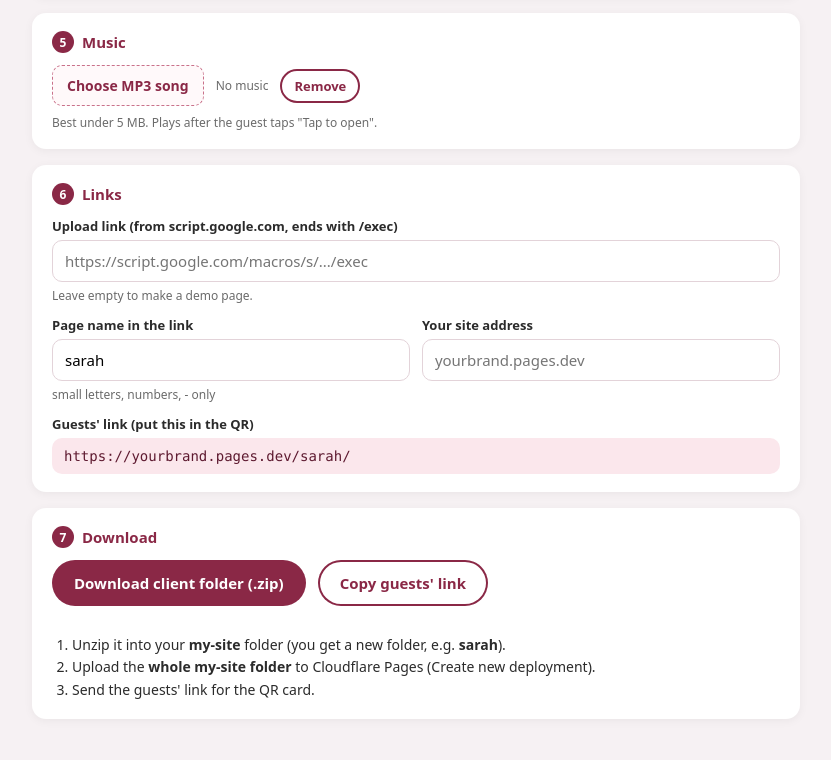
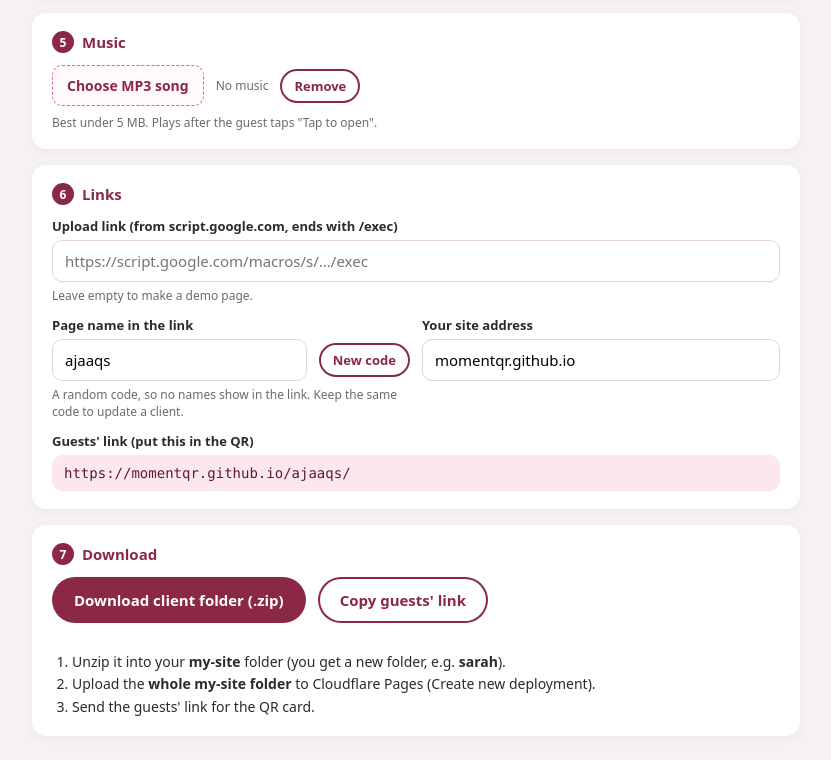
Before and after one commit to momentqr/momentqr.github.io, a plain HTML site: page setup/index.html in a window 1280 px wide. Shown: the part 1021-1781 px from the top of the page, without its empty margins (32-863 px from the left). Drawn offline with nearby package versions, Linux system fonts and the light colour scheme; a web font is replaced by a local one.

Commit message:
Add files via upload

```diff
--- a/setup/index.html
+++ b/setup/index.html
@@ -62,7 +62,7 @@ ol.next{margin:8px 0 0;padding-left:20px;font-size:14px;line-height:1.6}
   <div class="box">
     <h2><span>1</span>Birthday details</h2>
     <div class="row">
-      <div class="field"><label for="name">Name</label><input type="text" id="name" value="Sarah" maxlength="30"></div>
+      <div class="field"><label for="name">Name</label><input type="text" id="name" value="" placeholder="e.g. Aisyah" maxlength="30"></div>
       <div class="field"><label for="title">Title</label><input type="text" id="title" value="Sweet Birthday" maxlength="40"><span class="help">e.g. Sweet 16, 7th Birthday</span></div>
       <div class="field"><label for="date">Date</label><input type="text" id="date" value="12 December 2026" maxlength="40"></div>
       <div class="field"><label for="invite">Small line on top</label><input type="text" id="invite" value="You're invited to" maxlength="40"></div>
@@ -118,8 +118,8 @@ ol.next{margin:8px 0 0;padding-left:20px;font-size:14px;line-height:1.6}
     <h2><span>6</span>Links</h2>
     <div class="row">
       <div class="field full"><label for="upload">Upload link (from script.google.com, ends with /exec)</label><input type="url" id="upload" placeholder="https://script.google.com/macros/s/.../exec"><span class="help">Leave empty to make a demo page.</span></div>
-      <div class="field"><label for="slug">Page name in the link</label><input type="text" id="slug" value="sarah" maxlength="40"><span class="help">small letters, numbers, - only</span></div>
-      <div class="field"><label for="site">Your site address</label><input type="text" id="site" placeholder="yourbrand.pages.dev"></div>
+      <div class="field"><label for="slug">Page name in the link</label><div class="inline"><input type="text" id="slug" value="" maxlength="40" style="flex:1;min-width:120px"><button type="button" class="btn sec" id="newCode" style="padding:8px 14px;min-height:0;font-size:13px">New code</button></div><span class="help">A random code, so no names show in the link. Keep the same code to update a client.</span></div>
+      <div class="field"><label for="site">Your site address</label><input type="text" id="site" value="momentqr.github.io" placeholder="momentqr.github.io"></div>
       <div class="field full"><label>Guests' link (put this in the QR)</label><div class="linkbox" id="finalLink"></div></div>
     </div>
   </div>
@@ -154,9 +154,14 @@ ol.next{margin:8px 0 0;padding-left:20px;font-size:14px;line-height:1.6}
   const FONTS = 'https://fonts.googleapis.com/css2?family=Great+Vibes&family=Playfair+Display:ital,wght@0,500;0,600;1,500&family=Pinyon+Script&family=Cormorant+Garamond:ital,wght@0,500;0,600;1,500&family=Fredoka:wght@400;500;600;700&family=Nunito:wght@400;600;700&display=swap';
 
   const slugify = s => s.toLowerCase().normalize('NFKD').replace(/[̀-ͯ]/g,'').replace(/[^a-z0-9]+/g,'-').replace(/^-+|-+$/g,'').slice(0,40);
-  let slugTouched = false;
-  $('slug').addEventListener('input', () => { slugTouched = true; $('slug').value = slugify($('slug').value) || ''; update(); });
-  $('name').addEventListener('input', () => { if (!slugTouched) $('slug').value = slugify($('name').value); });
+  function randomCode(){
+    const a = 'abcdefghjkmnpqrstuvwxyz23456789'; let c = '';
+    const r = new Uint32Array(6); crypto.getRandomValues(r);
+    r.forEach(n => c += a[n % a.length]); return c;
+  }
+  $('slug').value = randomCode();
+  $('slug').addEventListener('input', () => { $('slug').value = slugify($('slug').value) || ''; update(); });
+  $('newCode').onclick = () => { $('slug').value = randomCode(); update(); };
 
   function val(id){ return $(id).value.trim(); }
   function radio(name){ const r = document.querySelector('input[name="'+name+'"]:checked'); return r ? r.value : ''; }
@@ -216,7 +221,7 @@ ol.next{margin:8px 0 0;padding-left:20px;font-size:14px;line-height:1.6}
     let bg = bgChoice;
     if (bgChoice === 'own') bg = files.ownBg ? (forPreview ? files.ownBgUrl : 'bg.jpg') : '';
     else if (forPreview && bg) bg = ROOT + bg.replace('../','');
-    let photo = files.photo ? (forPreview ? files.photoUrl : 'photo.jpg') : (forPreview ? ROOT + 'sarah/photo.jpg' : 'photo.jpg');
+    let photo = files.photo ? (forPreview ? files.photoUrl : 'photo.jpg') : (forPreview ? ROOT + 'library/sample-photo.jpg' : 'photo.jpg');
     return {
       NAME: val('name') || 'Birthday Girl',
       TITLE: val('title'),
@@ -251,8 +256,8 @@ ol.next{margin:8px 0 0;padding-left:20px;font-size:14px;line-height:1.6}
   function update(){
     clearTimeout(t);
     t = setTimeout(() => {
-      $('preview').srcdoc = pageHtml(settings(true), ROOT + 'sarah/');
-      const site = val('site').replace(/^https?:\/\//,'').replace(/\/+$/,'') || 'yourbrand.pages.dev';
+      $('preview').srcdoc = pageHtml(settings(true), ROOT + 'library/');
+      const site = val('site').replace(/^https?:\/\//,'').replace(/\/+$/,'') || 'momentqr.github.io';
       $('finalLink').textContent = 'https://' + site + '/' + (val('slug') || 'client') + '/';
     }, 250);
   }
@@ -292,7 +297,7 @@ ol.next{margin:8px 0 0;padding-left:20px;font-size:14px;line-height:1.6}
   $('download').onclick = async () => {
     const slug = val('slug');
     if (!slug) return msg('Please fill in "Page name in the link".', true);
-    if (['app','library','setup'].includes(slug)) return msg('That page name is used by the system. Choose another.', true);
+    if (['app','library','setup','sarah','aina'].includes(slug)) return msg('That page name is used by the system. Choose another.', true);
     const up = val('upload');
     if (up && !/^https:\/\/script\.google\.com\/macros\/s\/[\w-]+\/exec$/.test(up)) return msg('Upload link looks wrong. It should start with https://script.google.com/macros/s/ and end with /exec', true);
     $('download').disabled = true; msg('Making the folder...');
@@ -300,7 +305,7 @@ ol.next{margin:8px 0 0;padding-left:20px;font-size:14px;line-height:1.6}
       const enc = new TextEncoder();
       const entries = [{ name: slug + '/index.html', data: enc.encode(pageHtml(settings(false))) }];
       if (files.photo) entries.push({ name: slug + '/photo.jpg', data: await bytes(files.photo) });
-      else entries.push({ name: slug + '/photo.jpg', data: await fetch(ROOT + 'sarah/photo.jpg').then(r => r.arrayBuffer()).then(a => new Uint8Array(a)).catch(() => new Uint8Array()) });
+      else entries.push({ name: slug + '/photo.jpg', data: await fetch(ROOT + 'library/sample-photo.jpg').then(r => r.arrayBuffer()).then(a => new Uint8Array(a)).catch(() => new Uint8Array()) });
       if (radio('bg') === 'own' && files.ownBg) entries.push({ name: slug + '/bg.jpg', data: await bytes(files.ownBg) });
       if (files.song) entries.push({ name: slug + '/song.mp3', data: await bytes(files.song) });
       const zip = makeZip(entries.filter(e => e.data.length));
```
Also changed, not shown: HOW-TO-USE.txt, library/sample-photo.jpg (added).
